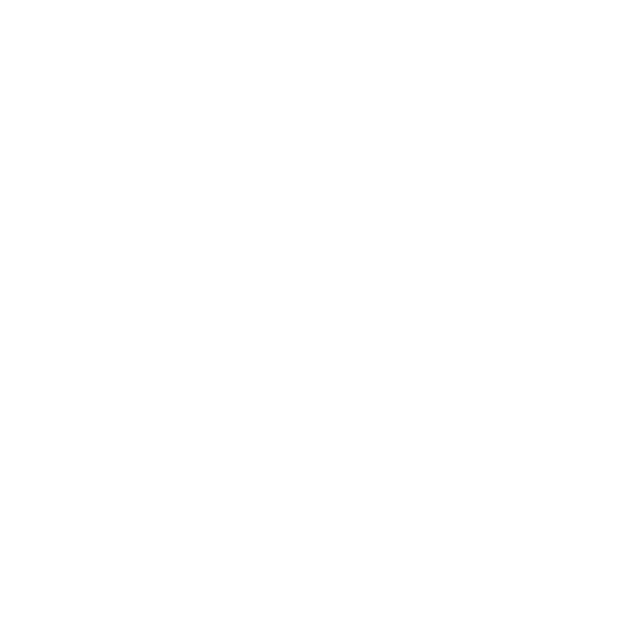
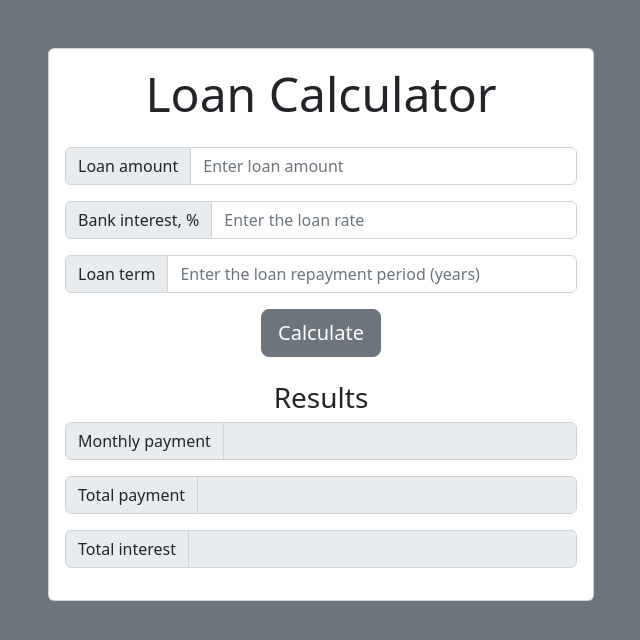
Before and after one commit to VladimirVolvakov/loan-calculator, a plain HTML site: page index.html in a window 1280 px wide. Shown: the whole page, without its empty margins (319-959 px from the left). Drawn offline with nearby package versions, Linux system fonts and the light colour scheme.

Commit message:
feat: create loan-calculator layout (index.html)

```diff
--- a/index.html
+++ b/index.html
@@ -6,7 +6,61 @@
     <title>Loan calculator</title>
     <link href="https://cdn.jsdelivr.net/npm/bootstrap@5.2.0-beta1/dist/css/bootstrap.min.css" rel="stylesheet" integrity="sha384-0evHe/X+R7YkIZDRvuzKMRqM+OrBnVFBL6DOitfPri4tjfHxaWutUpFmBp4vmVor" crossorigin="anonymous">
   </head>
-  <body>
+  <body class="bg-secondary">
+    <div class="container">
+        <div class="row">
+            <div class="col-md-6 mx-auto">
+                <div class="card card-body text-center mt-5">
+                    <h1 class="heading display-5 pb-3">Loan Calculator</h1>
+                    <form id="calculator-form">
+                        <div class="form-group">
+                            <div class="input-group mb-3">
+                                <span class="input-group-text">Loan amount</span>
+                                <input type="number" id="amount" class="form-control" placeholder="Enter loan amount">
+                            </div>
+                        </div>
+                        <div class="form-group">
+                            <div class="input-group mb-3">
+                                <span class="input-group-text"> Bank interest, %</span>
+                                <input type="number" id="interest" class="form-control" placeholder="Enter the loan rate">
+                            </div>
+                        </div>
+                        <div class="form-group">
+                            <div class="input-group mb-3">
+                                <span class="input-group-text">Loan term</span>
+                                <input type="number" id="years" class="form-control" placeholder="Enter the loan repayment period (years)">
+                            </div>
+                        </div>
+                        <div class="form-group mb-4">
+                            <input type="submit" class="btn btn-secondary btn-lg" value="Calculate">
+                        </div>
+                    </form>
+                    <!-- Results -->
+                    <div id="results">
+                        <h3>Results</h3>
+                        <div class="form-group">
+                            <div class="input-group mb-3">
+                                <span class="input-group-text">Monthly payment</span>
+                                <input type="number" id="monthly-payment" class="form-control" disabled>
+                            </div>
+                        </div>
+                        <div class="form-group">
+                            <div class="input-group mb-3">
+                                <span class="input-group-text">Total payment</span>
+                                <input type="number" id="total-payment" class="form-control" disabled>
+                            </div>
+                        </div>
+                        <div class="form-group">
+                            <div class="input-group mb-3">
+                                <span class="input-group-text">Total interest</span>
+                                <input type="number" id="total-interest" class="form-control" disabled>
+                            </div>
+                        </div>
+                    </div>
+                </div>
+            </div>
+        </div>
+    </div>
 
     <script src="https://cdn.jsdelivr.net/npm/bootstrap@5.2.0-beta1/dist/js/bootstrap.bundle.min.js" integrity="sha384-pprn3073KE6tl6bjs2QrFaJGz5/SUsLqktiwsUTF55Jfv3qYSDhgCecCxMW52nD2" crossorigin="anonymous"></script>
     <script src="app.js"></script>
```
